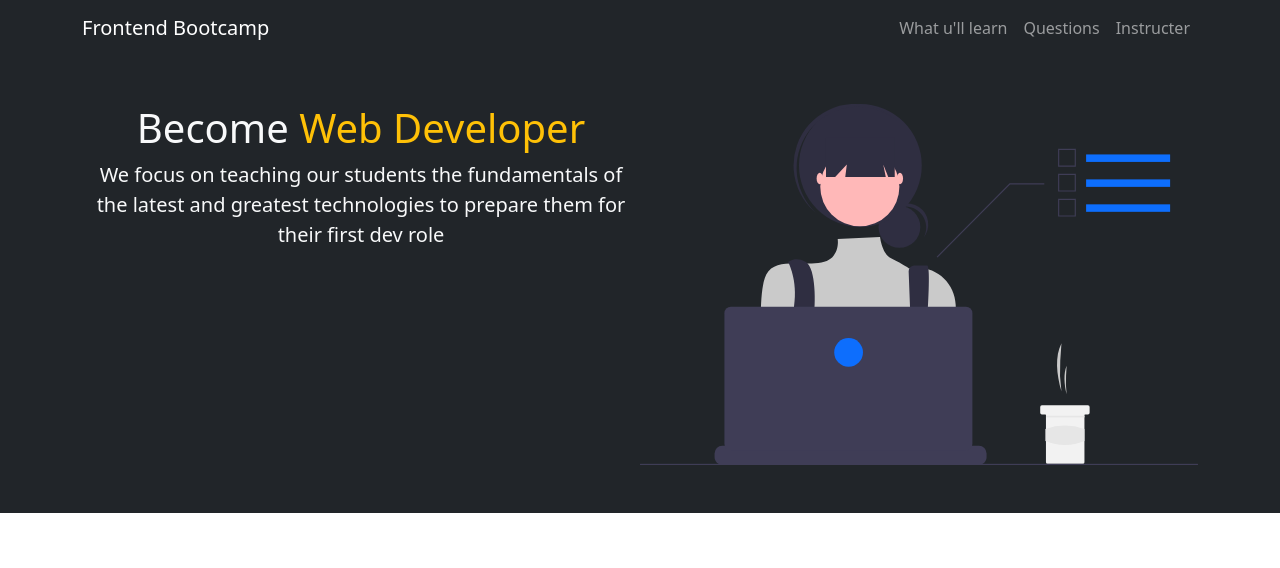
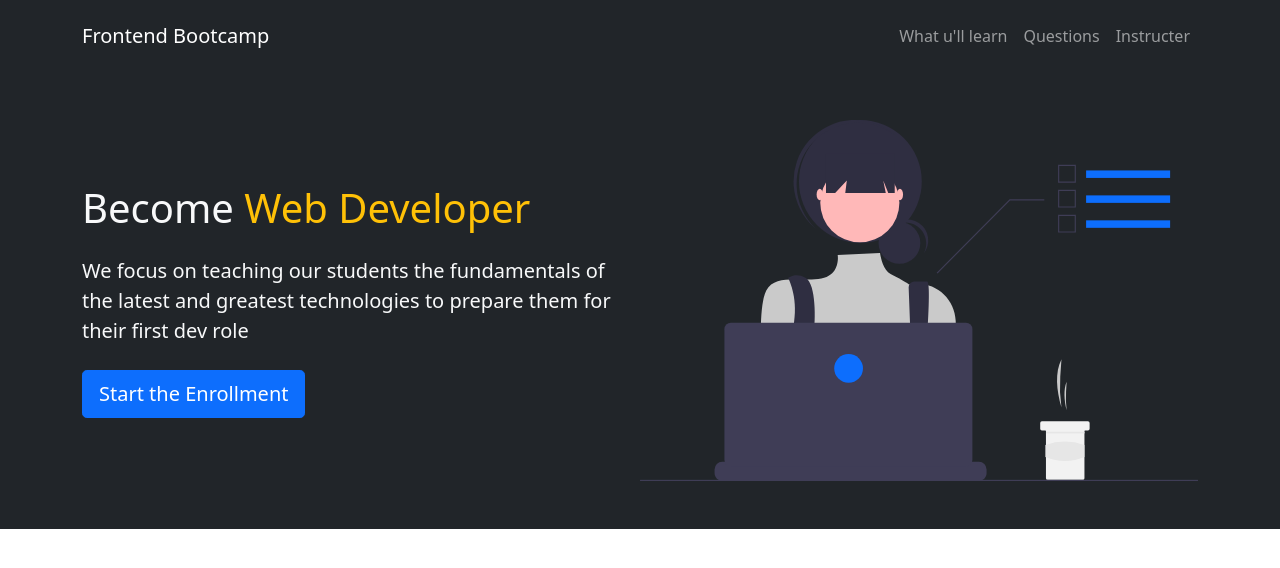
Before and after one commit to kanchanmirge/Frontend-Bootcamp, a plain HTML site: page index.html in a window 1280 px wide. Drawn offline with nearby package versions, Linux system fonts and the light colour scheme.

Commit message:
showcase completed

```diff
--- a/index.html
+++ b/index.html
@@ -12,7 +12,7 @@
 
 <body>
     <!-- Navbar -->
-    <nav class="navbar navbar-expand-sm bg-dark navbar-dark">
+    <nav class="navbar navbar-expand-sm bg-dark navbar-dark py-3">
         <div class="container">
             <a href="#" class="navbar-brand">Frontend Bootcamp</a>
             <button class="navbar-toggler" type="button" data-bs-toggle="collapse" data-bs-target="#navmenu">
@@ -34,18 +34,20 @@
         </div>
     </nav>
     <!-- Showcase -->
-    <section class="bg-dark text-light text-center p-5">
+    <section class="bg-dark text-light text-center p-5 text-sm-start">
         <div class="container">
-            <div class="d-sm-flex">
+            <div class="d-sm-flex align-items-center justify-content-between">
                 <div>
                     <h1>Become <span class="text-warning">Web Developer</span></h1>
-                    <p class="lead">We focus on teaching our students the fundamentals of the latest and
+                    <p class="lead my-4">We focus on teaching our students the fundamentals of the latest and
                     greatest technologies to prepare them for their first dev role </p>
+                    <button class="btn btn-primary btn-lg" type="button">Start the Enrollment</button>
                 </div>
-                <img class="img-fluid w-50" src="img/showcase.svg" alt="" />
+                <img class="img-fluid w-50 d-none d-sm-block" src="img/showcase.svg" alt="" />
             </div>
         </div>
     </section>
+    <!-- Newsletter -->
     <script src="https://cdn.jsdelivr.net/npm/bootstrap@5.0.2/dist/js/bootstrap.bundle.min.js"
         integrity="sha384-MrcW6ZMFYlzcLA8Nl+NtUVF0sA7MsXsP1UyJoMp4YLEuNSfAP+JcXn/tWtIaxVXM" crossorigin="anonymous">
     </script>
```
